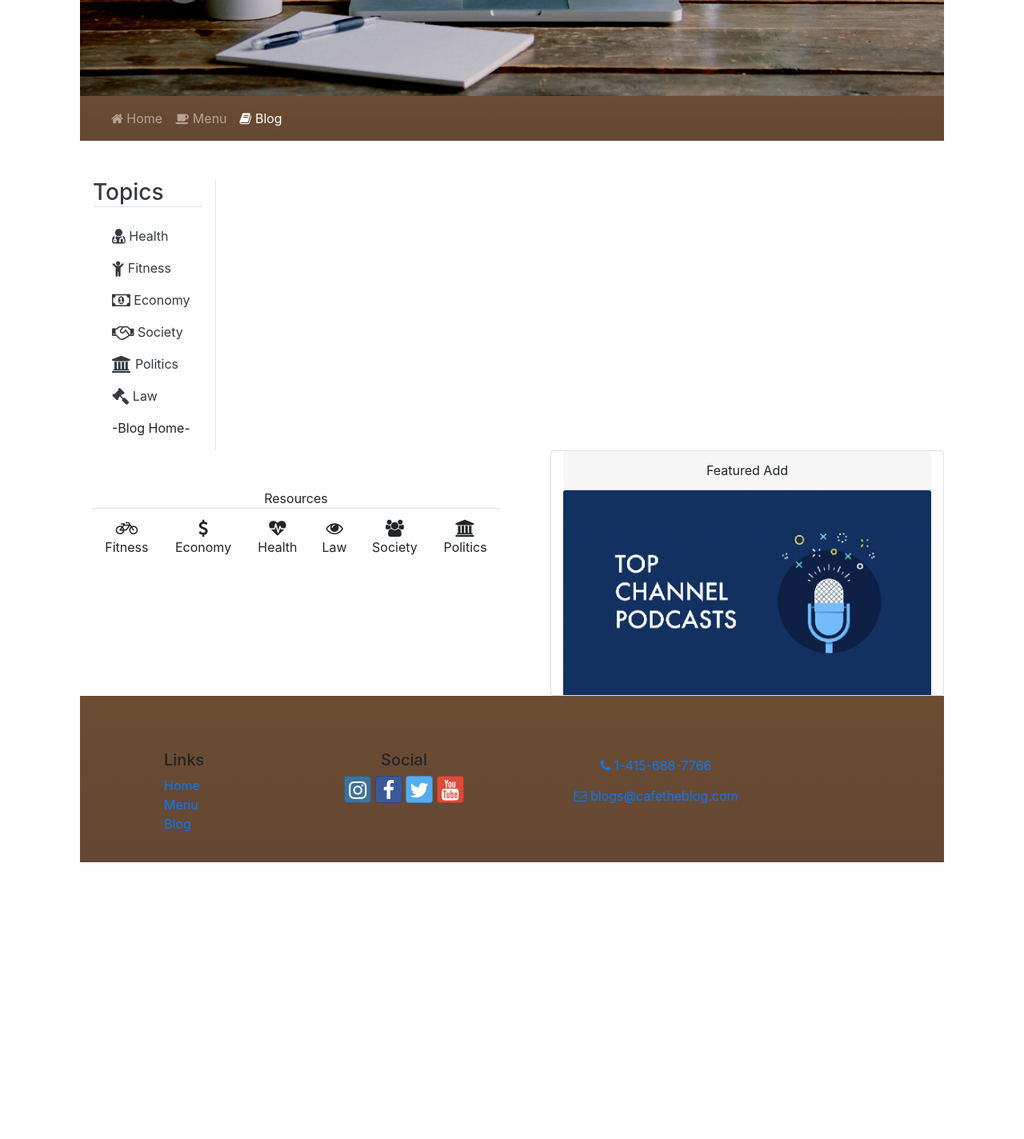
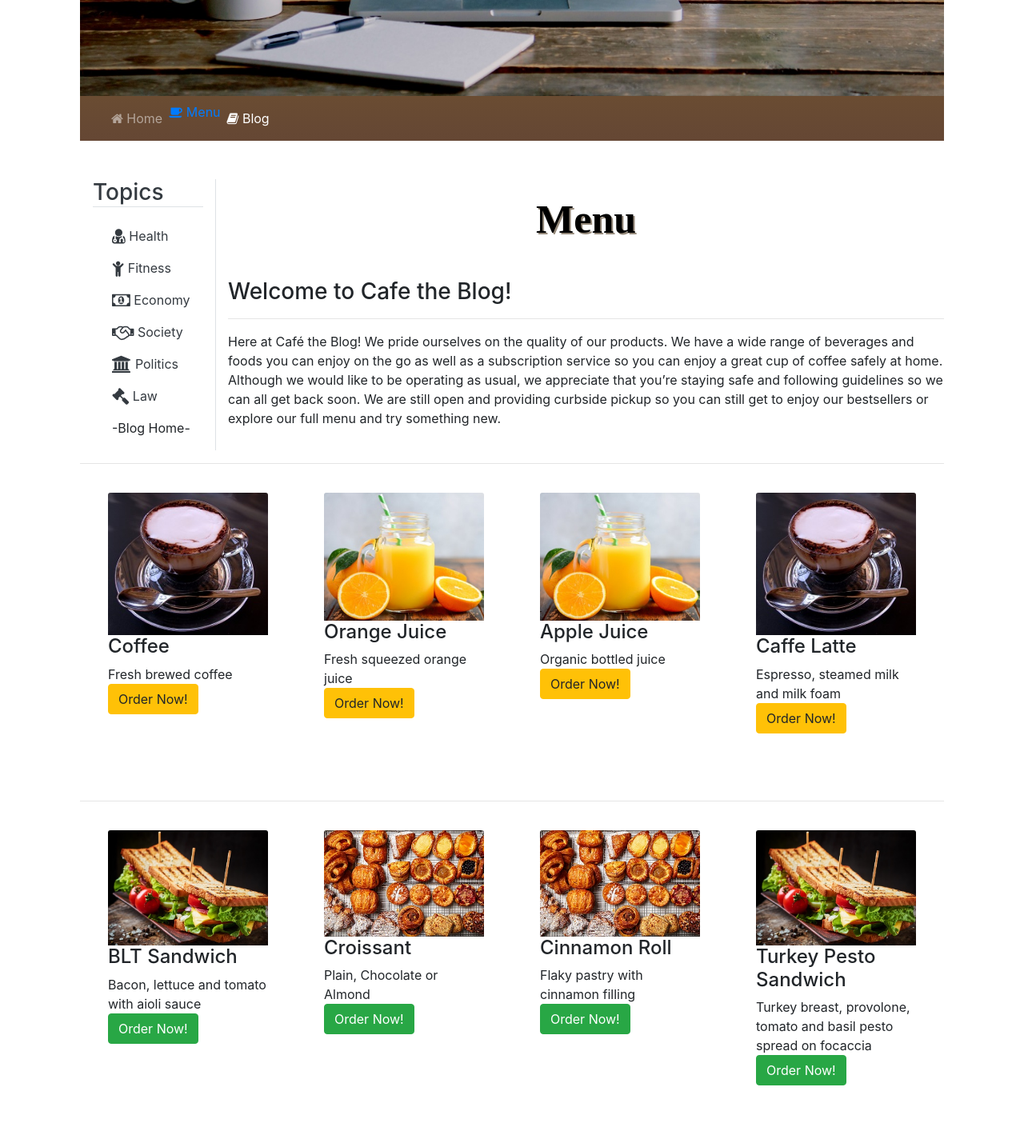
Before and after one commit to u591155/blogreact, a React (Create React App) app: page /Menu in a window 1280 px wide. Shown: the part 680-2104 px from the top of the page at 80% size. Before the commit the page ends 1758 px from the top, so only its background shows below. Built offline with nearby package versions, Linux system fonts and the light colour scheme.

Commit message:
Menu changes

```diff
--- /dev/null
+++ b/src/components/AdditionalReads/FoodComponent.js
@@ -0,0 +1,66 @@
+import React, { Component } from "react";
+
+class FoodStuff extends Component {
+	constructor(props) {
+		super(props);
+		this.state = {
+			addProduct: [
+				{
+					id: 0,
+					image: "assets/images/menu/sandwiches.jpg",
+					text: "BLT Sandwich",
+					description: "Bacon, lettuce and tomato with aioli sauce",
+				},
+				{
+					id: 1,
+					image: "assets/images/menu/pastries.jpg",
+					text: "Croissant",
+					description: "Plain, Chocolate or Almond",
+				},
+				{
+					id: 2,
+					image: "assets/images/menu/pastries.jpg",
+					text: "Cinnamon Roll",
+					description: "Flaky pastry with cinnamon filling",
+				},
+				{
+					id: 3,
+					image: "assets/images/menu/sandwiches.jpg",
+					text: "Turkey Pesto Sandwich",
+					description:
+						"Turkey breast, provolone, tomato and basil pesto spread on focaccia",
+				},
+			],
+		};
+	}
+	render() {
+		const addProductCard = this.state.addProduct.map((addProduct) => {
+			return (
+				<div className='col-sm-8 col-md-6 col-lg'>
+					<div className='card-body'>
+						<img
+							class='card-img-top'
+							width='100%'
+							src={addProduct.image}
+							alt={addProduct.description}
+						/>
+						<h4 className='card-text'>{addProduct.text}</h4>
+						<div className='card-text'>{addProduct.description}</div>
+						<a href='/' className='btn btn-success'>
+							Order Now!
+						</a>
+					</div>
+				</div>
+			);
+		});
+
+		return (
+			<div className='container mb-5'>
+				<hr />
+				<div className='row mx-auto'>{addProductCard}</div>
+			</div>
+		);
+	}
+}
+
+export default FoodStuff;
--- /dev/null
+++ b/src/components/AdditionalReads/MenuComponent.js
@@ -0,0 +1,66 @@
+import React, { Component } from "react";
+
+class MenuStuff extends Component {
+	constructor(props) {
+		super(props);
+		this.state = {
+			addProduct: [
+				{
+					id: 0,
+					image: "assets/images/menu/strong-coffee.jpg",
+					text: "Coffee",
+					description: "Fresh brewed coffee",
+				},
+				{
+					id: 1,
+					image: "assets/images/menu/fresh-orange-juice.jpg",
+					text: "Orange Juice",
+					description: "Fresh squeezed orange juice",
+				},
+				{
+					id: 2,
+					image: "assets/images/menu/fresh-orange-juice.jpg",
+					text: "Apple Juice",
+					description: "Organic bottled juice",
+				},
+				{
+					id: 3,
+					image: "assets/images/menu/strong-coffee.jpg",
+					text: "Caffe Latte",
+					description: "Espresso, steamed milk and milk foam",
+				},
+			],
+		};
+	}
+	render() {
+		const addProductCard = this.state.addProduct.map((addProduct) => {
+			return (
+				<div className='col-sm-8 col-md-6 col-lg'>
+					<div className='card-body'>
+						<img
+							class='card-img-top'
+							width='100%'
+							src={addProduct.image}
+							alt={addProduct.description}
+						/>
+						<h4 className='card-text'>{addProduct.text}</h4>
+						<div className='card-text'>{addProduct.description}</div>
+						<a href='/' className='btn btn-warning'>
+							Order Now!
+						</a>
+					</div>
+				</div>
+			);
+		});
+
+		return (
+			<div className='container mb-5'>
+				<hr />
+				<div className='row mx-auto'>{addProductCard}</div>
+			</div>
+		);
+	}
+}
+
+
+export default MenuStuff;
--- a/src/components/MainComponent.js
+++ b/src/components/MainComponent.js
@@ -12,25 +12,40 @@ import EconomyPost from './PostBlog/economyPost';
 import FitnessPost from './PostBlog/fitnessPost';
 import HealthPost from './PostBlog/healthPost';
 import PoliticsResource from './Resources/PoliticsResourceComponent';
-import Menu from '../components/Menu';
 import TestNav from './testNav';
+import Menu from './Menu'
 
 
 class Main extends Component {
     render() {
 
         return (
-            <div className="container">
+					<div className='container'>
 						<Home />
 						<TestNav />
 						<Row>
 							<SideNavigation />
-                <Switch><Route path='/HealthPage' component={HealthPost} /></Switch>
-                <Switch><Route path='/FitnessPage' component={FitnessPost} /></Switch>
-                <Switch><Route path='/EconomyPage' component={EconomyPost} /></Switch>
-                <Switch><Route path='/SocietyPage' component={SocietyPost} /></Switch>
-                <Switch><Route path='/PoliticsPage' component={PoliticsPost} /></Switch>
-                <Switch><Route path='/LawPage' component={LawPost} /></Switch>
+							<Switch>
+								<Route path='/Menu' component={Menu} />
+							</Switch>
+							<Switch>
+								<Route path='/HealthPage' component={HealthPost} />
+							</Switch>
+							<Switch>
+								<Route path='/FitnessPage' component={FitnessPost} />
+							</Switch>
+							<Switch>
+								<Route path='/EconomyPage' component={EconomyPost} />
+							</Switch>
+							<Switch>
+								<Route path='/SocietyPage' component={SocietyPost} />
+							</Switch>
+							<Switch>
+								<Route path='/PoliticsPage' component={PoliticsPost} />
+							</Switch>
+							<Switch>
+								<Route path='/LawPage' component={LawPost} />
+							</Switch>
 						</Row>
 						<ModalTable />
 						<Footer />
--- a/src/components/Menu.js
+++ b/src/components/Menu.js
@@ -1,130 +1,34 @@
 import React from "react";
+import MenuStuff from "./AdditionalReads/MenuComponent";
+import FoodStuff from "./AdditionalReads/FoodComponent";
 
-//function Menu(props) {
-//	return (
-//		<div></div>
-//	);
-//}
-
-function Menu(props) {
+function Menu() {
 	return (
-		<div>
-			<header class='jumbotron jumbotron-fluid mainJumbo'>
-				<div class='container' id='test'>
-					<div class='row'>
-						<div class='col-10 heading'>
-							<h1>The Menu!</h1>
-						</div>
-					</div>
-				</div>
-			</header>
-		</div>
+		<React.Fragment>
+			<div className='col-sm col-md col-lg mt-5' id='postSection'>
+				<h2 className='postTitle text-center'>Menu</h2>
+				<br />
+				<h3>Welcome to Cafe the Blog!</h3>
+				<hr />
+				<p>
+					Here at Café the Blog! We pride ourselves on the quality of our
+					products. We have a wide range of beverages and foods you can enjoy on
+					the go as well as a subscription service so you can enjoy a great cup
+					of coffee safely at home. Although we would like to be operating as
+					usual, we appreciate that you’re staying safe and following guidelines
+					so we can all get back soon. We are still open and providing curbside
+					pickup so you can still get to enjoy our bestsellers or explore our
+					full menu and try something new.
+				</p>
+			</div>
+			<div>
+				<MenuStuff />
+			</div>
+			<div>
+				<FoodStuff />
+			</div>
+		</React.Fragment>
 	);
 }
 
-class ProductCategoryRow extends React.Component {
-	render() {
-		const category = this.props.category;
-		return (
-			<tr>
-				<th colSpan='2'>{category}</th>
-			</tr>
-		);
-	}
-}
-
-class ProductRow extends React.Component {
-	render() {
-		const product = this.props.product;
-		const name = product.ordered ? (
-			product.name
-		) : (
-			<span style={{ color: "red" }}>{product.name}</span>
-		);
-
-		return (
-			<tr>
-				<td>{name}</td>
-				<td>{product.price}</td>
-			</tr>
-		);
-	}
-}
-
-class ProductTable extends React.Component {
-	render() {
-		const rows = [];
-		let lastCategory = null;
-
-		this.props.products.forEach((product) => {
-			if (product.category !== lastCategory) {
-				rows.push(
-					<ProductCategoryRow
-						category={product.category}
-						key={product.category}
-					/>
-				);
-			}
-			rows.push(<ProductRow product={product} key={product.name} />);
-			lastCategory = product.category;
-		});
-
-		return (
-			<table>
-				<thead>
-					<tr>
-						<th>Name</th>
-						<th>Price</th>
-					</tr>
-				</thead>
-				<tbody>{rows}</tbody>
-			</table>
-		);
-	}
-}
-
-class SearchBar extends React.Component {
-	render() {
-		return (
-			<form>
-				<input type='text' placeholder='Search...' />
-				<p>
-					<input type='checkbox' /> Only show products ordered
-				</p>
-			</form>
-		);
-	}
-}
-
-class FilterableProductTable extends React.Component {
-	render() {
-		return (
-			<div>
-				<SearchBar />
-				<ProductTable products={this.props.products} />
-			</div>
-		);
-	}
-}
-
-const PRODUCTS = [
-	{ category: "Coffee", price: "$2.99", ordered: true, name: "Espresso" },
-	{ category: "Drinks", price: "$3.99", ordered: false, name: "Orange Juice" },
-	{ category: "Pastries", price: "$2.99", ordered: true, name: "Croissant" },
-	{ category: "Food", price: "$7.99", ordered: false, name: "BLT Sandwich" },
-	{
-		category: "Subscription Box",
-		price: "$29.99",
-		ordered: false,
-		name: "Variety Pack",
-	},
-];
-
-//ReactDOM.render(
-//	<FilterableProductTable products={PRODUCTS} />,
-//	document.getElementById("container")
-//);
-
-
-
 export default Menu;
--- a/src/components/NavBarComponent.js
+++ b/src/components/NavBarComponent.js
@@ -1,6 +1,6 @@
 import React from 'react';
 import { Nav, NavItem} from 'reactstrap';
-import { NavLink } from 'react-router-dom'
+import { NavLink } from 'react-router-dom';
 
 
 const NavBar = (props) => {
@@ -11,10 +11,10 @@ const NavBar = (props) => {
           <NavLink className="nav-item" to="#"><i className="fa fa-home fa-md"/> Home</NavLink>
         </NavItem>
         <NavItem>
-          <NavLink to="#"><i class="fa fa-coffee fa-md"/> Menu</NavLink>
+          <NavLink to="/Menu"><i class="fa fa-coffee fa-md"/> Menu</NavLink>
         </NavItem>
         <NavItem>
-          <NavLink to="#"><i class="fa fa-coffee fa-md"/> Blog</NavLink>
+          <NavLink to="#"><i class="fa fa-book fa-md"/> Blog</NavLink>
         </NavItem>
       </Nav>
     </div>
--- a/src/components/sharedData/sharedData.js
+++ b/src/components/sharedData/sharedData.js
@@ -123,3 +123,24 @@ export const societyData = [
       link: 'https://chp-sf.org/properties-landing/',
     },
   ]
+
+export const menuData = [
+	{
+		id: 0,
+		title: "Coffee",
+		text: "Fresh brewed coffee",
+		price: "$2.50",
+	},
+	{
+		id: 1,
+		title: "Espresso Macchiato",
+		text: "Espresso with milk foam",
+		price: "$3.50",
+	},
+	{
+		id: 2,
+		title: "Caffe Latte",
+		text: "Espresso, steamed milk and milk foam",
+		price: "$4.50",
+	},
+];
--- a/src/components/testNav.js
+++ b/src/components/testNav.js
@@ -11,7 +11,7 @@ function TestNav () {
             <div className="collapse navbar-collapse" id="theBlogNavBar">
                 <ul className="navbar-nav">
                     <li className="nav-item"><a class="nav-link" href="index.html"><i class="fa fa-home fa-md"/> Home</a></li>
-                    <li className="nav-item"><a class="nav-link" href="menu.html"><i class="fa fa-coffee fa-md"/> Menu</a></li>
+                    <NavLink to="/Menu"><i class="fa fa-coffee fa-md"/> Menu</NavLink>
                     <li className="nav-item active"><a class="nav-link" href="home_blog.html"><i class="fa fa-book fa-md"/> Blog</a></li>
                 </ul>
             </div>
```
Also changed, not shown: src/components/Resources/MenuResourceComponents.js (added, +40 -0 lines), src/components/modalComponents/menuModal.js (added, +57 -0 lines). Lines whose indentation alone changed are shown as unchanged.
